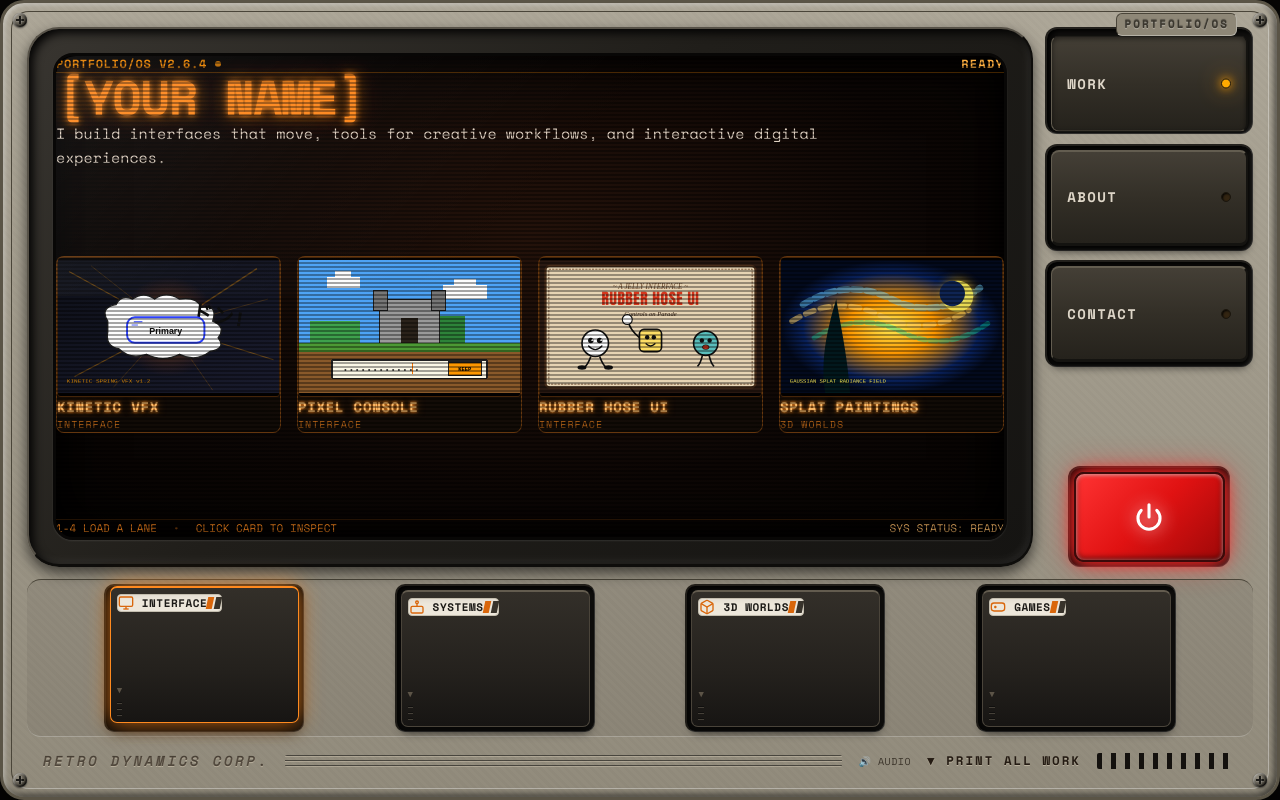
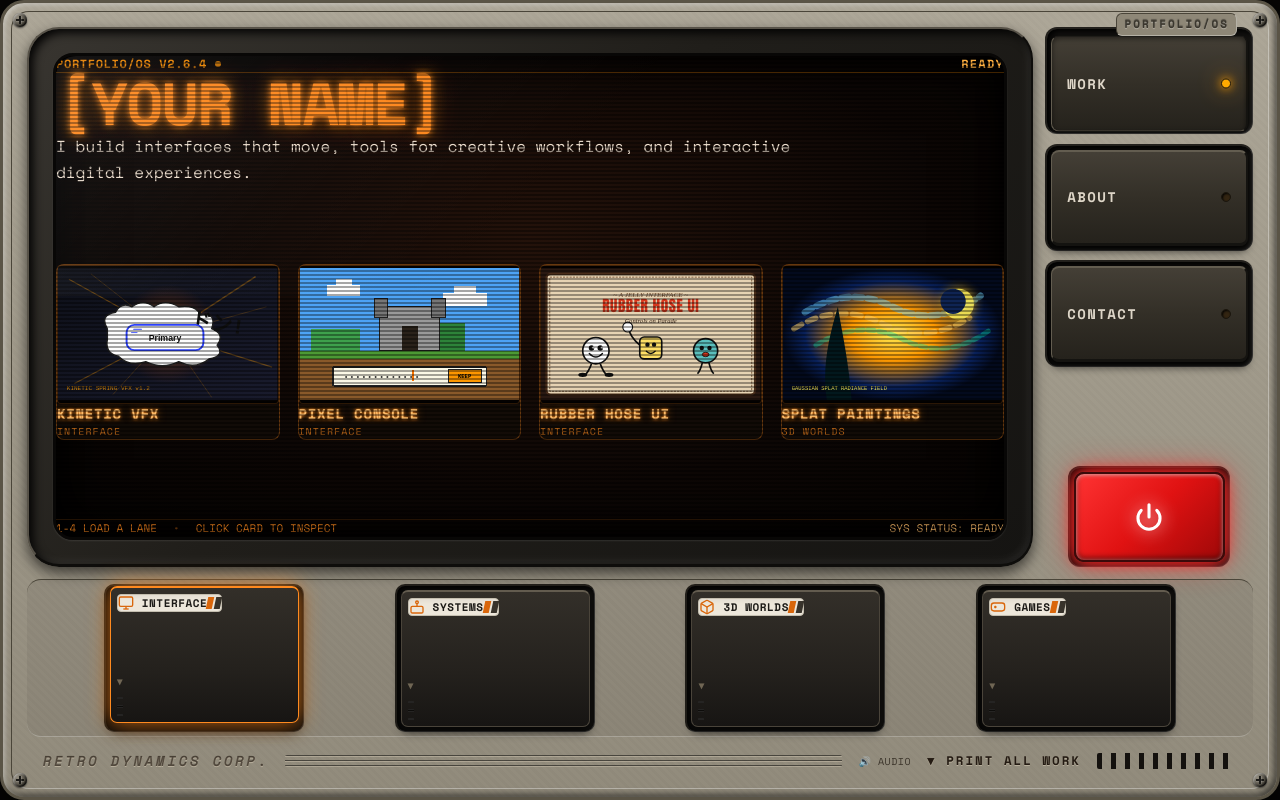
Before and after one commit to spixcy/portfolio, a React (Vite) app: page / in a window 1280 px wide. Built offline with nearby package versions, Linux system fonts and the light colour scheme.

Commit message:
Refine typography scale, tactile cartridge ribs, and phosphor bloom

```diff
--- a/src/components/frame/CartridgeDeck.tsx
+++ b/src/components/frame/CartridgeDeck.tsx
@@ -112,12 +112,12 @@ export const CartridgeDeck: React.FC<CartridgeDeckProps> = ({
               </div>
 
               {/* Lower Section with Ribbed Grips and Inverted Triangle */}
-              <div className="flex flex-col items-center justify-end gap-1.5 pt-1.5 pb-0.5">
-                <div className="text-[9px] text-[#5c5447] font-bold">▼</div>
-                <div className="w-full flex flex-col gap-1 px-2">
-                  <div className="cart-grip-line" />
-                  <div className="cart-grip-line" />
-                  <div className="cart-grip-line" />
+              <div className="flex flex-col items-center justify-end gap-2 pt-2 pb-1 flex-1">
+                <div className="text-[10px] text-[#706654] font-bold">▼</div>
+                <div className="w-full flex flex-col gap-1.5 px-3">
+                  <div className="h-[2.5px] bg-[#0d0c0a] border-t border-white/10 border-b border-[#474136] rounded-[0.5px]" />
+                  <div className="h-[2.5px] bg-[#0d0c0a] border-t border-white/10 border-b border-[#474136] rounded-[0.5px]" />
+                  <div className="h-[2.5px] bg-[#0d0c0a] border-t border-white/10 border-b border-[#474136] rounded-[0.5px]" />
                 </div>
               </div>
             </button>
--- a/src/components/views/HomeView.tsx
+++ b/src/components/views/HomeView.tsx
@@ -23,20 +23,20 @@ export const HomeView: React.FC<HomeViewProps> = ({
   };
 
   return (
-    <div className="flex flex-col flex-1 justify-between h-full py-1">
+    <div className="flex flex-col flex-1 justify-between h-full py-2 select-none">
       {/* Hero Header Section */}
-      <div className="mb-2">
-        <h1 className="text-2xl sm:text-4xl lg:text-5xl font-mono font-bold tracking-tight text-[#ff8a1f] ph-glow-hero uppercase">
+      <div className="pt-1">
+        <h1 className="text-3xl sm:text-5xl lg:text-6xl font-mono font-bold tracking-tight text-[#ff8a1f] ph-glow-hero uppercase">
           {name}
         </h1>
-        <p className="mt-1.5 text-xs sm:text-sm lg:text-[15px] text-[#faebda]/90 font-mono max-w-3xl leading-relaxed">
+        <p className="mt-2 text-xs sm:text-sm lg:text-base text-[#faebda]/95 font-mono max-w-3xl leading-relaxed">
           {tagline}
         </p>
       </div>
 
       {/* 4-Across Featured Project Cards */}
       <div className="w-full my-auto py-2">
-        <div className="grid grid-cols-1 sm:grid-cols-2 lg:grid-cols-4 gap-3 sm:gap-4">
+        <div className="grid grid-cols-1 sm:grid-cols-2 lg:grid-cols-4 gap-3 sm:gap-4.5">
           {featuredProjects.slice(0, 4).map((project) => (
             <div
               key={project.id}
```
